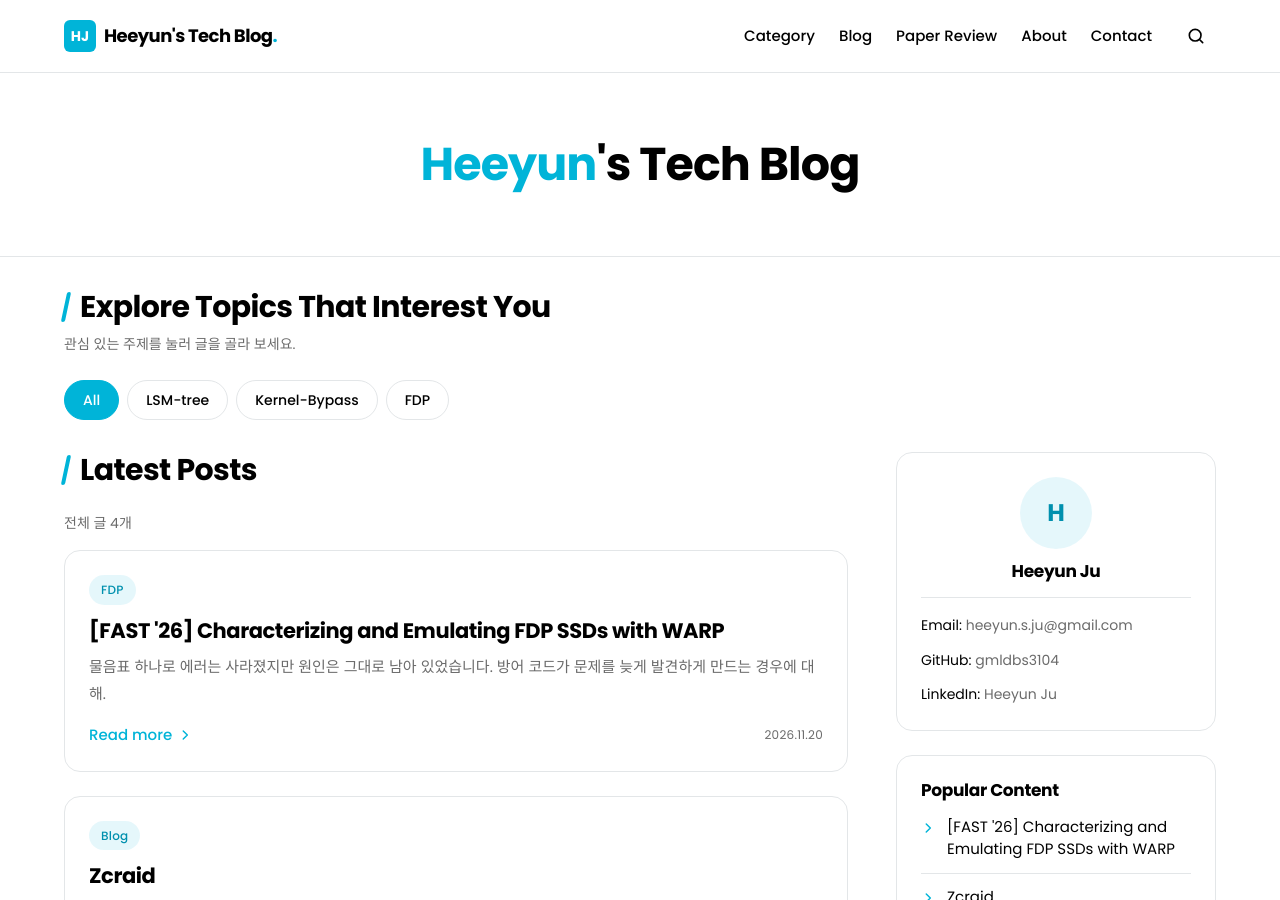
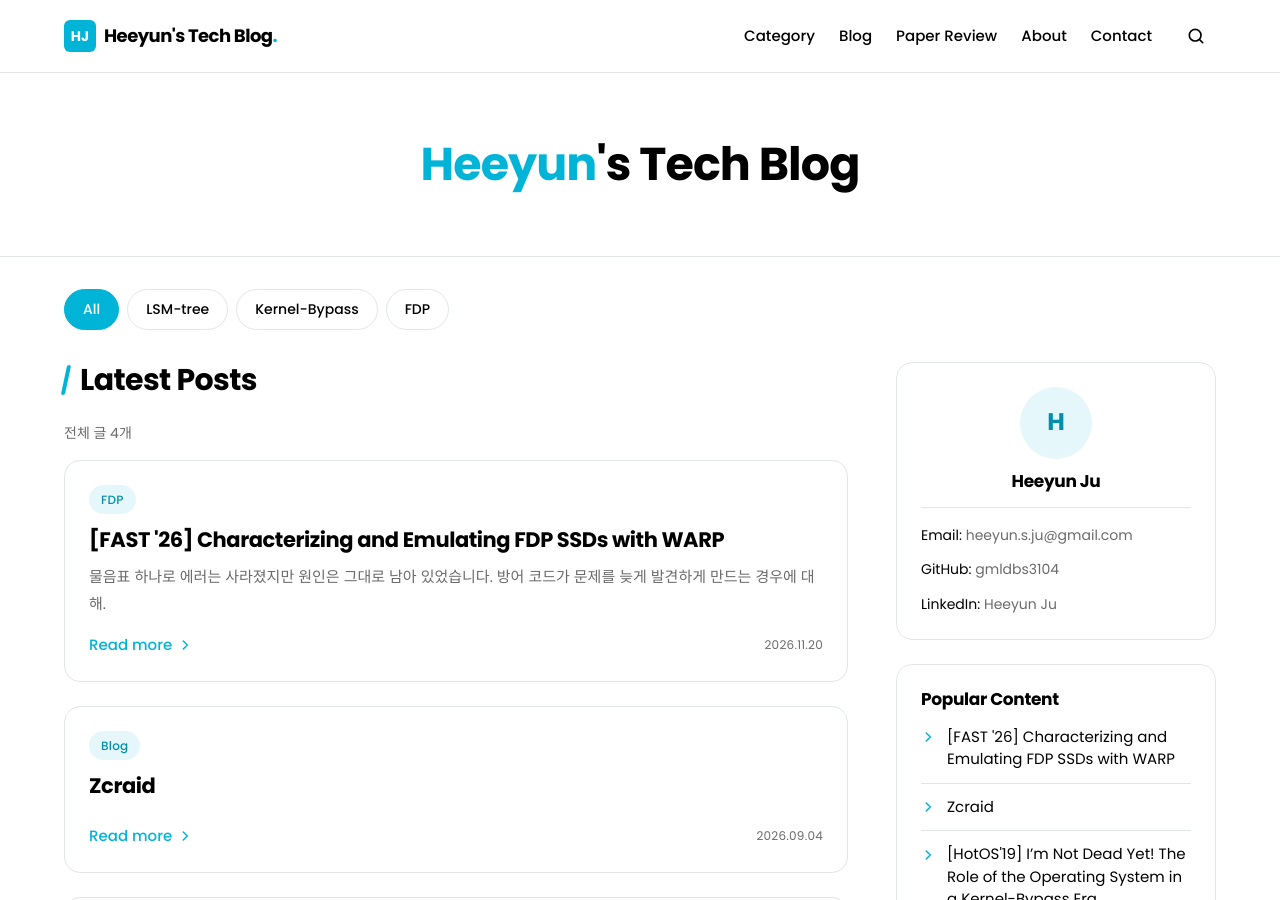
Before and after one commit to gmldbs3104/gmldbs3104.github.io, a Jekyll site: the page built from index.html, in a window 1280 px wide and 900 px high. Built offline with Jekyll 4.4.1, drawn with Linux system fonts in a browser that asks for light colours; some web fonts are replaced.

Commit message:
Remove topics section heading

```diff
--- a/_includes/topics.html
+++ b/_includes/topics.html
@@ -34,11 +34,6 @@
 
 <section class="section section--tight topics" id="topics">
   <div class="container">
-    <div class="section-head">
-      <h2 class="section-title">Explore Topics That Interest You</h2>
-      <p class="section-desc lang-ko">관심 있는 주제를 눌러 글을 골라 보세요.</p>
-    </div>
-
     <div class="pill-list" role="group" aria-label="주제로 글 거르기">
       <button type="button" class="pill" data-filter="all" aria-pressed="true">All</button>
 
```
